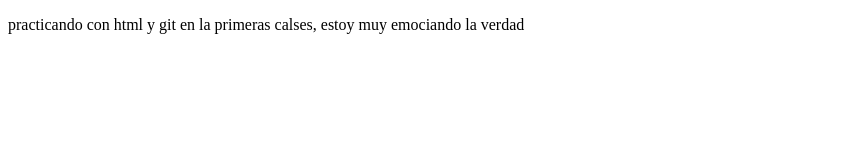
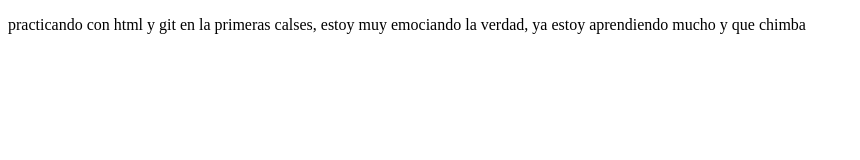
Before and after one commit to Anderxd14/hyperblog, a plain HTML site: page index.html in a window 1280 px wide. Shown: the whole page, without its empty margins (0-860 px from the left). Drawn offline with Linux system fonts and the light colour scheme.

Commit message:
se agrego mas texto

```diff
--- a/index.html
+++ b/index.html
@@ -8,7 +8,7 @@
 </head>
 <body>
     <p>
-        practicando con html y git en la primeras calses, estoy muy emociando la verdad
+        practicando con html y git en la primeras calses, estoy muy emociando la verdad, ya estoy aprendiendo mucho y que chimba
     </p>
 </body>
 </html>
```
